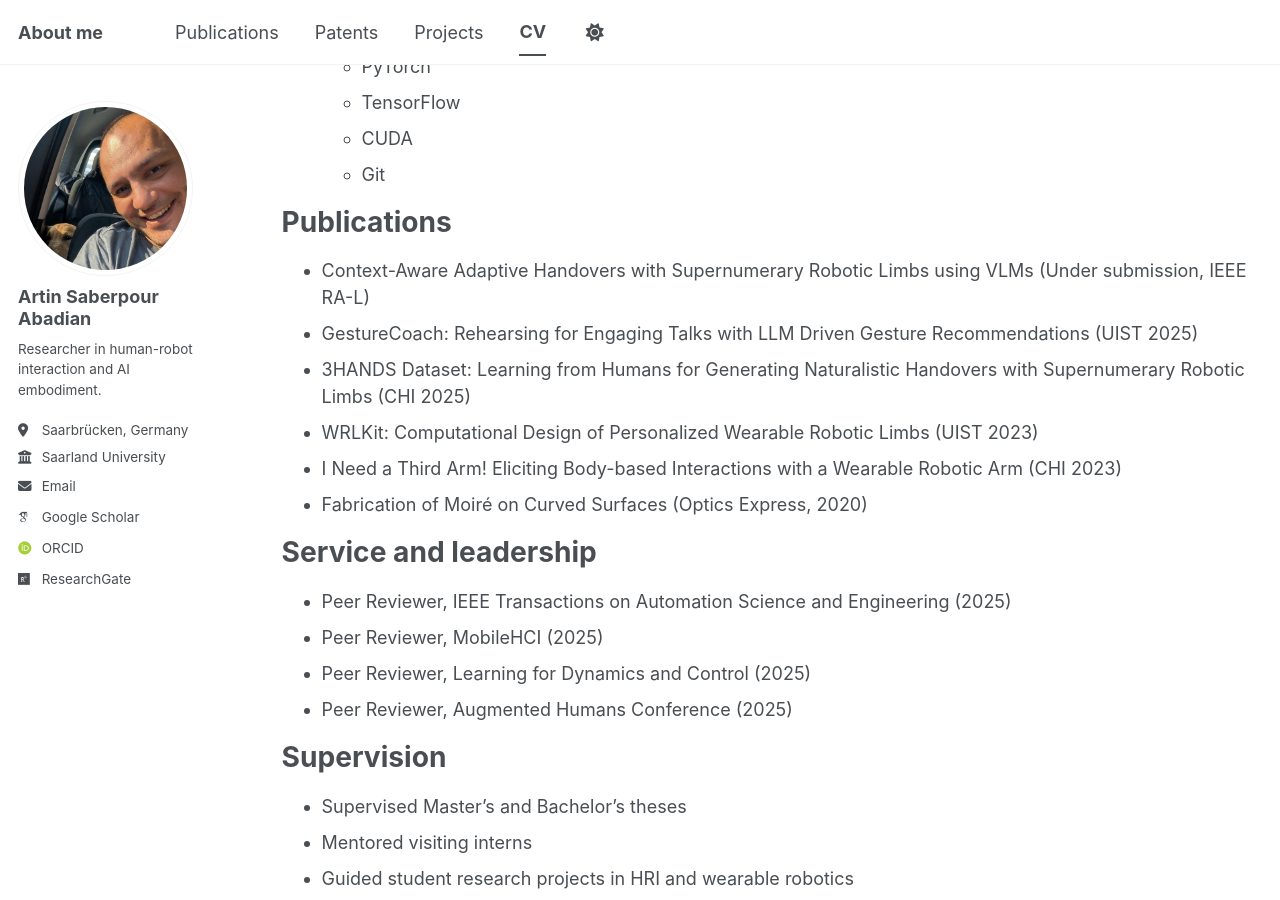
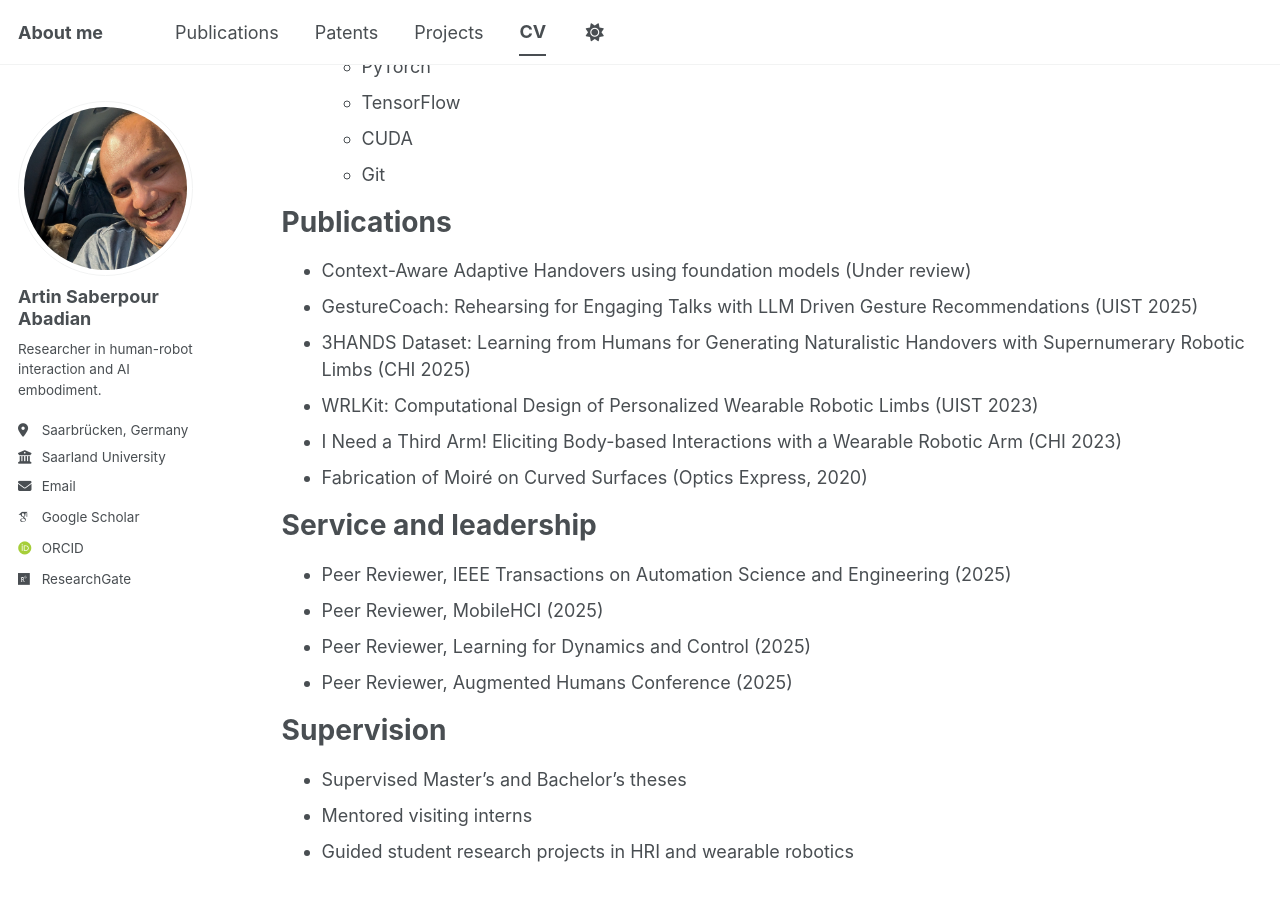
Before and after one commit to artin-saberpour/artin-saberpour.github.io, a Jekyll site: the page built from _pages/cv.md, in a window 1280 px wide and 900 px high, scrolled down 3008 px. Built offline with Jekyll 4.4.1, drawn with Linux system fonts in a browser that asks for light colours; some web fonts are replaced; a script bundle is joined from its source files by our own code; library files that are not in the unit come from our copies.

Commit message:
Update cv.md

```diff
--- a/_pages/cv.md
+++ b/_pages/cv.md
@@ -110,7 +110,7 @@ Skills
 
 Publications
 ======
-* Context-Aware Adaptive Handovers with Supernumerary Robotic Limbs using VLMs (Under submission, IEEE RA-L)
+* Context-Aware Adaptive Handovers using foundation models (Under review)
 * GestureCoach: Rehearsing for Engaging Talks with LLM Driven Gesture Recommendations (UIST 2025)
 * 3HANDS Dataset: Learning from Humans for Generating Naturalistic Handovers with Supernumerary Robotic Limbs (CHI 2025)
 * WRLKit: Computational Design of Personalized Wearable Robotic Limbs (UIST 2023)
```
